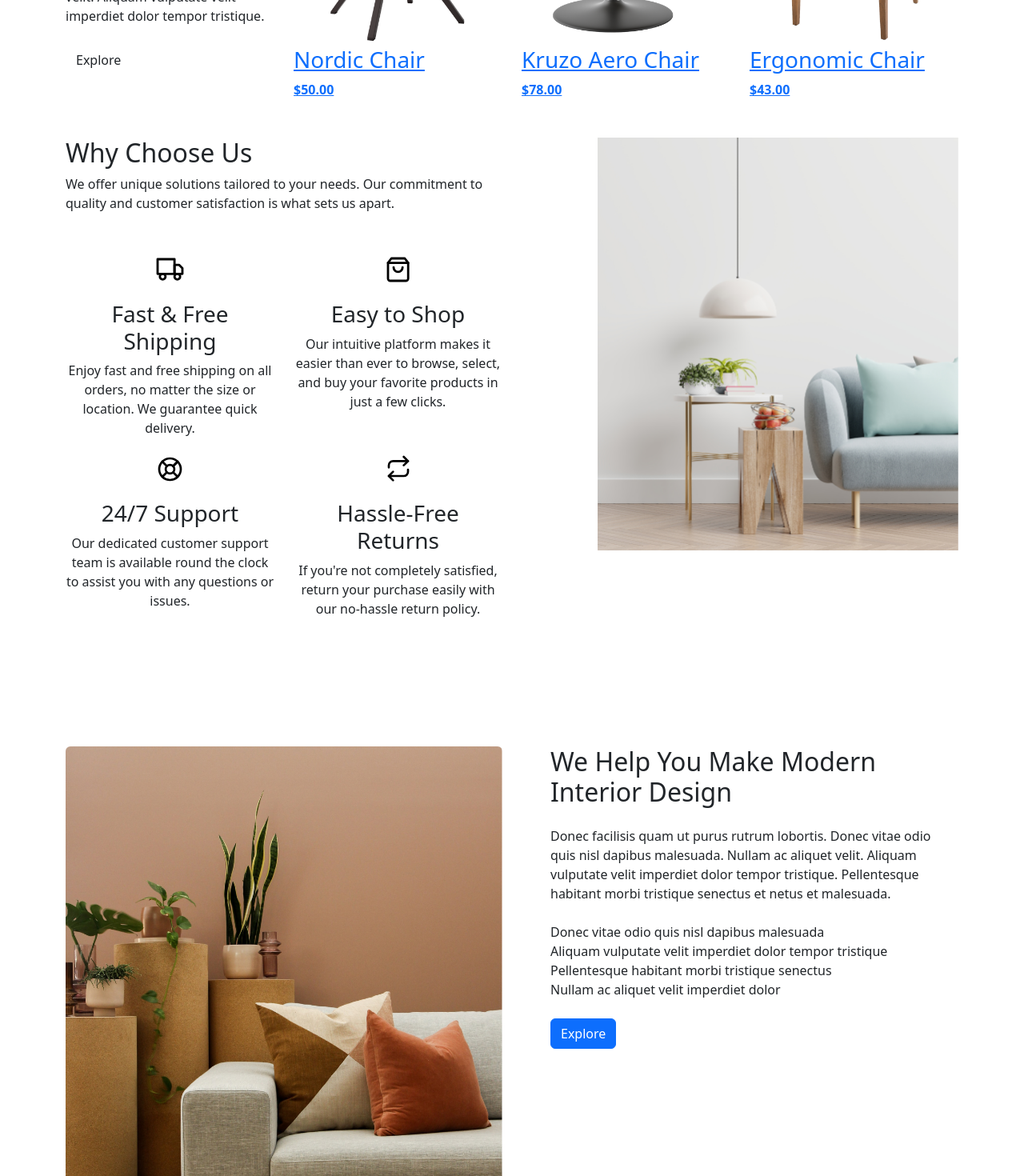
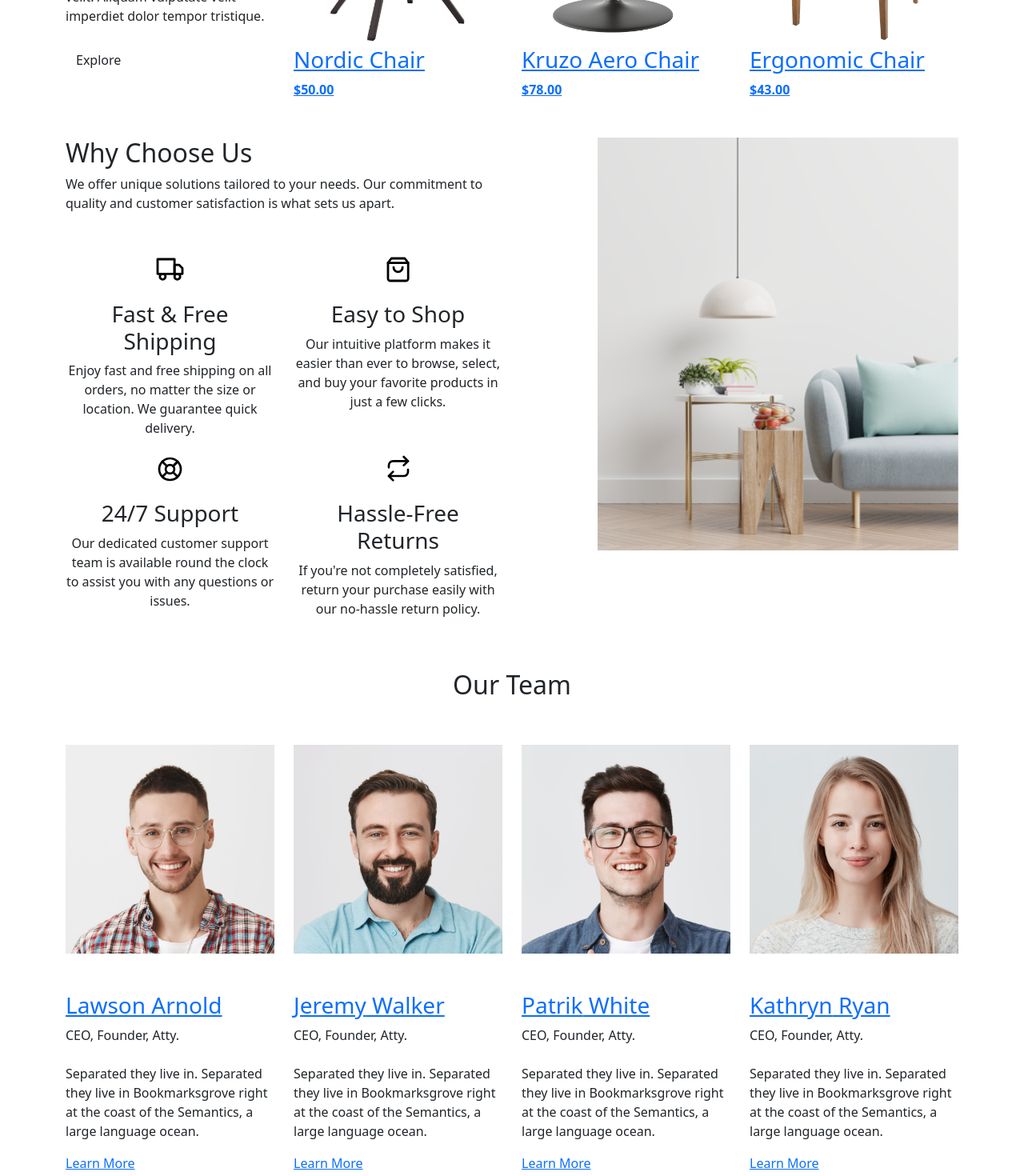
Before and after one commit to tarekmostafa-dev/furni-temp-react, a React (Vite) app: page / in a window 1280 px wide. Shown: the part 1060-2530 px from the top of the page at 80% size. Built offline with nearby package versions, Linux system fonts and the light colour scheme.

Commit message:
change feature component name to About and add out team section

```diff
--- a/src/App.jsx
+++ b/src/App.jsx
@@ -1,12 +1,12 @@
-import Navbar from "./components/Navbar";
-import Hero from "./components/Hero";
-import ProductListing from "./components/ProductListing";
-import Features from "./components/Features";
-import Mission from "./components/Mission";
-import Populars from "./components/Populars";
-import Testimonials from "./components/Testimonials";
-import Blogs from "./components/Blogs";
-import Footer from "./components/Footer";
+import Navbar from './components/Navbar';
+import Hero from './components/Hero';
+import ProductListing from './components/ProductListing';
+import About from './components/About';
+import Mission from './components/Mission';
+import Populars from './components/Populars';
+import Testimonials from './components/Testimonials';
+import Blogs from './components/Blogs';
+import Footer from './components/Footer';
 
 function App() {
   return (
@@ -14,13 +14,12 @@ function App() {
       <Navbar />
       <Hero />
       <ProductListing />
-      <Features />
+      <About />
       <Mission />
       <Populars />
       <Testimonials />
       <Blogs />
       <Footer />
-
     </>
   );
 }
--- /dev/null
+++ b/src/components/About.jsx
@@ -0,0 +1,234 @@
+import truck from '../assets/images/truck.svg';
+import bag from '../assets/images/bag.svg';
+import support from '../assets/images/support.svg';
+import returnImg from '../assets/images/return.svg';
+import whyChooseUsImg from '../assets/images/why-choose-us-img.jpg';
+import person_1 from '../assets/images/person_1.jpg';
+import person_2 from '../assets/images/person_2.jpg';
+import person_3 from '../assets/images/person_3.jpg';
+import person_4 from '../assets/images/person_4.jpg';
+
+const About = () => {
+  return (
+    <>
+      <div className='why-choose-section py-5'>
+        <div className='container'>
+          <div className='row justify-content-between'>
+            <div className='col-lg-6'>
+              <h2 className='section-title'>Why Choose Us</h2>
+              <p>
+                We offer unique solutions tailored to your needs. Our commitment
+                to quality and customer satisfaction is what sets us apart.
+              </p>
+
+              <div className='row my-5'>
+                <div className='col-6 col-md-6 mb-4 mb-md-0'>
+                  <div className='feature text-center'>
+                    <div className='icon mb-3'>
+                      <img
+                        src={truck}
+                        alt='Fast Shipping'
+                        className='img-fluid'
+                      />
+                    </div>
+                    <h3>Fast & Free Shipping</h3>
+                    <p>
+                      Enjoy fast and free shipping on all orders, no matter the
+                      size or location. We guarantee quick delivery.
+                    </p>
+                  </div>
+                </div>
+
+                <div className='col-6 col-md-6 mb-4 mb-md-0'>
+                  <div className='feature text-center'>
+                    <div className='icon mb-3'>
+                      <img
+                        src={bag}
+                        alt='Easy to Shop'
+                        className='img-fluid'
+                      />
+                    </div>
+                    <h3>Easy to Shop</h3>
+                    <p>
+                      Our intuitive platform makes it easier than ever to
+                      browse, select, and buy your favorite products in just a
+                      few clicks.
+                    </p>
+                  </div>
+                </div>
+
+                <div className='col-6 col-md-6 mb-4 mb-md-0'>
+                  <div className='feature text-center'>
+                    <div className='icon mb-3'>
+                      <img
+                        src={support}
+                        alt='24/7 Support'
+                        className='img-fluid'
+                      />
+                    </div>
+                    <h3>24/7 Support</h3>
+                    <p>
+                      Our dedicated customer support team is available round the
+                      clock to assist you with any questions or issues.
+                    </p>
+                  </div>
+                </div>
+
+                <div className='col-6 col-md-6'>
+                  <div className='feature text-center'>
+                    <div className='icon mb-3'>
+                      <img
+                        src={returnImg}
+                        alt='Hassle Free Returns'
+                        className='img-fluid'
+                      />
+                    </div>
+                    <h3>Hassle-Free Returns</h3>
+                    <p>
+                      If you're not completely satisfied, return your purchase
+                      easily with our no-hassle return policy.
+                    </p>
+                  </div>
+                </div>
+              </div>
+            </div>
+
+            <div className='col-lg-5'>
+              <div className='img-wrap text-center'>
+                <img
+                  src={whyChooseUsImg}
+                  alt='Why Choose Us'
+                  className='img-fluid'
+                />
+              </div>
+            </div>
+          </div>
+        </div>
+
+        <div className='untree_co-section'>
+          <div className='container'>
+            <div className='row mb-5'>
+              <div className='col-lg-5 mx-auto text-center'>
+                <h2 className='section-title'>Our Team</h2>
+              </div>
+            </div>
+
+            <div className='row'>
+              <div className='col-12 col-md-6 col-lg-3 mb-5 mb-md-0'>
+                <img
+                  src={person_1}
+                  className='img-fluid mb-5'
+                />
+                <h3 clas>
+                  <a href='#'>
+                    <span className=''>Lawson</span> Arnold
+                  </a>
+                </h3>
+                <span className='d-block position mb-4'>
+                  CEO, Founder, Atty.
+                </span>
+                <p>
+                  Separated they live in. Separated they live in Bookmarksgrove
+                  right at the coast of the Semantics, a large language ocean.
+                </p>
+                <p className='mb-0'>
+                  <a
+                    href='#'
+                    className='more dark'
+                  >
+                    Learn More <span className='icon-arrow_forward'></span>
+                  </a>
+                </p>
+              </div>
+
+              <div className='col-12 col-md-6 col-lg-3 mb-5 mb-md-0'>
+                <img
+                  src={person_2}
+                  className='img-fluid mb-5'
+                />
+
+                <h3 clas>
+                  <a href='#'>
+                    <span className=''>Jeremy</span> Walker
+                  </a>
+                </h3>
+                <span className='d-block position mb-4'>
+                  CEO, Founder, Atty.
+                </span>
+                <p>
+                  Separated they live in. Separated they live in Bookmarksgrove
+                  right at the coast of the Semantics, a large language ocean.
+                </p>
+                <p className='mb-0'>
+                  <a
+                    href='#'
+                    className='more dark'
+                  >
+                    Learn More <span className='icon-arrow_forward'></span>
+                  </a>
+                </p>
+              </div>
+
+              <div className='col-12 col-md-6 col-lg-3 mb-5 mb-md-0'>
+                <img
+                  src={person_3}
+                  className='img-fluid mb-5'
+                />
+                <h3 clas>
+                  <a href='#'>
+                    <span className=''>Patrik</span> White
+                  </a>
+                </h3>
+                <span className='d-block position mb-4'>
+                  CEO, Founder, Atty.
+                </span>
+                <p>
+                  Separated they live in. Separated they live in Bookmarksgrove
+                  right at the coast of the Semantics, a large language ocean.
+                </p>
+                <p className='mb-0'>
+                  <a
+                    href='#'
+                    className='more dark'
+                  >
+                    Learn More <span className='icon-arrow_forward'></span>
+                  </a>
+                </p>
+              </div>
+
+              <div className='col-12 col-md-6 col-lg-3 mb-5 mb-md-0'>
+                <img
+                  src={person_4}
+                  className='img-fluid mb-5'
+                />
+
+                <h3 clas>
+                  <a href='#'>
+                    <span className=''>Kathryn</span> Ryan
+                  </a>
+                </h3>
+                <span className='d-block position mb-4'>
+                  CEO, Founder, Atty.
+                </span>
+                <p>
+                  Separated they live in. Separated they live in Bookmarksgrove
+                  right at the coast of the Semantics, a large language ocean.
+                </p>
+                <p className='mb-0'>
+                  <a
+                    href='#'
+                    className='more dark'
+                  >
+                    Learn More <span className='icon-arrow_forward'></span>
+                  </a>
+                </p>
+              </div>
+            </div>
+          </div>
+        </div>
+      </div>
+    </>
+  );
+};
+
+export default About;
```
